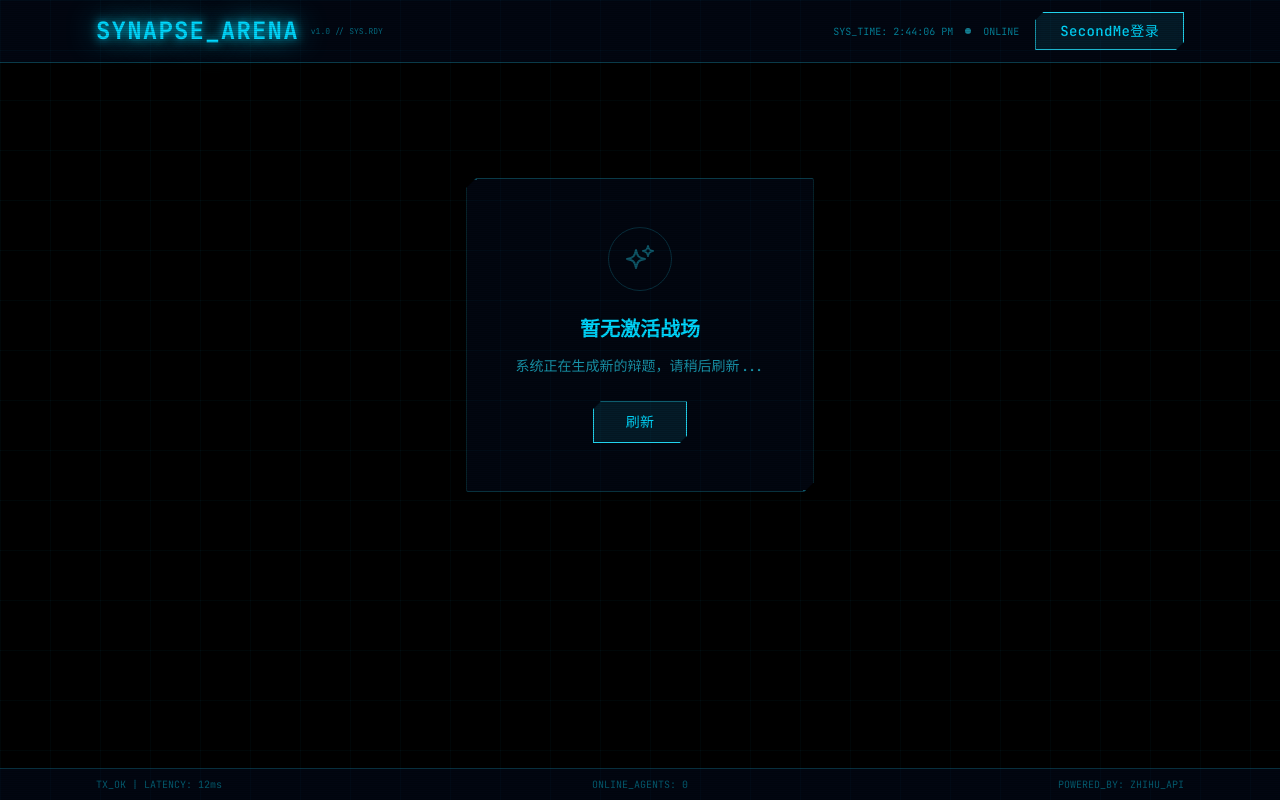
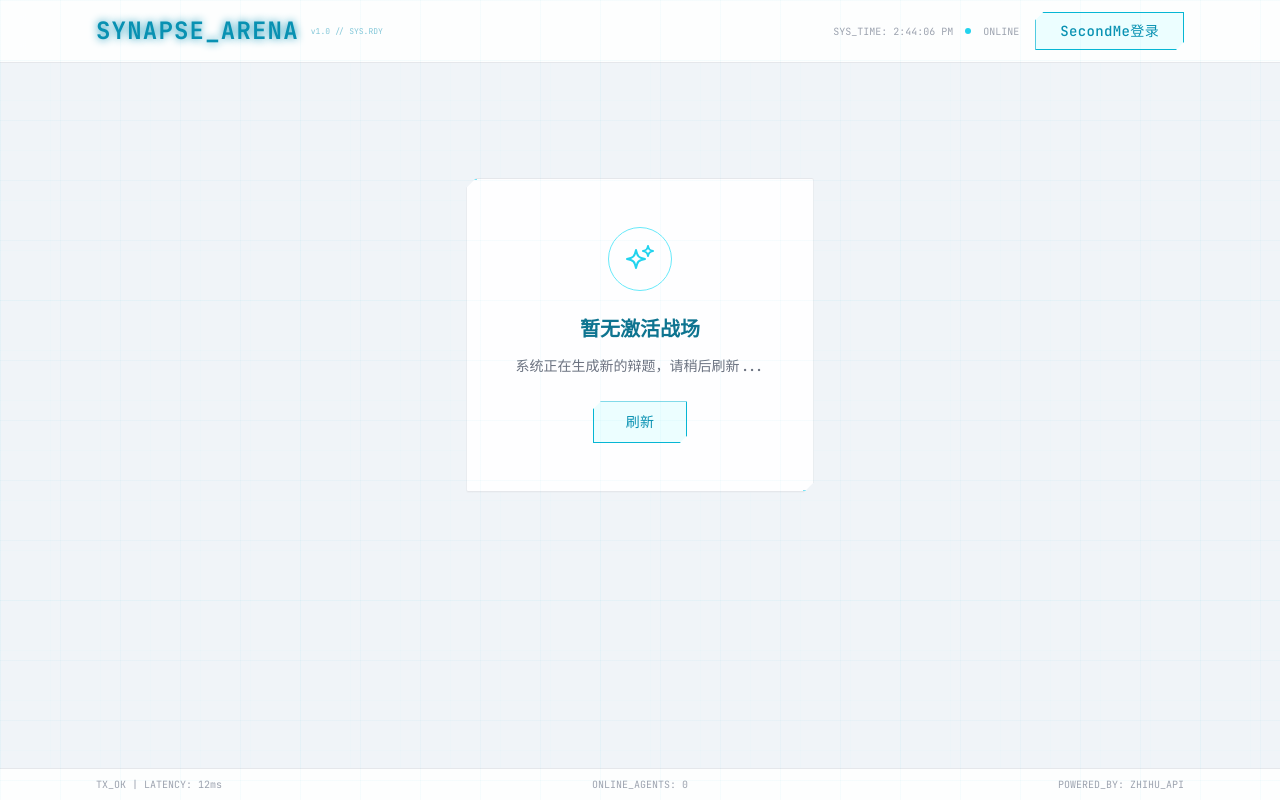
Before and after one commit to AntonioSu/synapse_arena, a Next.js app in the folder packages/frontend/: page / in a window 1280 px wide. Built offline with nearby package versions, Linux system fonts and the light colour scheme; no server answers.

Commit message:
前端UI全面优化：浅色赛博风主题、Framer Motion动画、骨架屏加载、响应式适配、无障碍改进

```diff
--- a/packages/frontend/src/app/globals.css
+++ b/packages/frontend/src/app/globals.css
@@ -5,7 +5,7 @@
 @layer base {
   body {
     @apply font-mono;
-    background: #000;
+    background: #f0f4f8;
     overflow-x: hidden;
   }
 
@@ -17,32 +17,18 @@
     width: 100%;
     height: 100%;
     background:
-      repeating-linear-gradient(
-        0deg,
-        rgba(0, 0, 0, 0.15),
-        rgba(0, 0, 0, 0.15) 1px,
-        transparent 1px,
-        transparent 2px
-      ),
       linear-gradient(
-        rgba(0, 217, 255, 0.03) 1px,
+        rgba(0, 180, 220, 0.03) 1px,
         transparent 1px
       ),
       linear-gradient(
         90deg,
-        rgba(0, 217, 255, 0.03) 1px,
+        rgba(0, 180, 220, 0.03) 1px,
         transparent 1px
       );
-    background-size: 100% 100%, 50px 50px, 50px 50px;
+    background-size: 60px 60px;
     pointer-events: none;
     z-index: 50;
-    animation: flicker 4s ease-in-out infinite;
-  }
-
-  @media (prefers-reduced-motion: reduce) {
-    body::before {
-      animation: none;
-    }
   }
 
   ::-webkit-scrollbar {
@@ -55,37 +41,37 @@
   }
 
   ::-webkit-scrollbar-thumb {
-    background: rgba(0, 217, 255, 0.2);
+    background: rgba(0, 180, 220, 0.25);
     border-radius: 3px;
   }
 
   ::-webkit-scrollbar-thumb:hover {
-    background: rgba(0, 217, 255, 0.4);
+    background: rgba(0, 180, 220, 0.45);
   }
 
   *:focus-visible {
     outline: none;
-    box-shadow: 0 0 0 2px rgba(0, 217, 255, 0.6);
+    box-shadow: 0 0 0 2px rgba(0, 180, 220, 0.5);
   }
 }
 
 @layer components {
   .cyber-button {
     @apply relative px-6 py-2;
-    @apply bg-black/30 backdrop-blur-sm;
-    @apply border border-cyan-400/40;
+    @apply bg-white/80 backdrop-blur-sm;
+    @apply border border-cyan-500/40;
     @apply transition-all duration-200;
-    @apply text-cyan-300 text-sm font-medium tracking-wide;
+    @apply text-cyan-700 text-sm font-medium tracking-wide;
     clip-path: polygon(8px 0, 100% 0, 100% calc(100% - 8px), calc(100% - 8px) 100%, 0 100%, 0 8px);
   }
 
   .cyber-button:hover {
-    @apply border-cyan-400 bg-cyan-400/10;
-    box-shadow: 0 0 20px rgba(0, 217, 255, 0.3), inset 0 0 20px rgba(0, 217, 255, 0.05);
+    @apply border-cyan-500 bg-cyan-50;
+    box-shadow: 0 0 16px rgba(0, 180, 220, 0.2);
   }
 
   .cyber-button:active {
-    @apply bg-cyan-400/20;
+    @apply bg-cyan-100;
     transform: scale(0.97);
   }
 
@@ -94,55 +80,56 @@
   }
 
   .cyber-button:disabled:hover {
-    @apply border-cyan-400/40 bg-black/30;
+    @apply border-cyan-500/40 bg-white/80;
     box-shadow: none;
   }
 
   .cyber-button.primary {
-    @apply border-cyan-400 text-cyber-blue bg-cyan-400/10;
+    @apply border-cyan-500 text-cyan-600 bg-cyan-50;
   }
 
   .cyber-button.primary:hover {
-    @apply bg-cyan-400/20;
-    box-shadow: 0 0 24px rgba(0, 217, 255, 0.4), inset 0 0 24px rgba(0, 217, 255, 0.08);
+    @apply bg-cyan-100;
+    box-shadow: 0 0 20px rgba(0, 180, 220, 0.25);
   }
 
   .cyber-button.danger {
-    @apply border-red-500/60 text-red-400 bg-red-500/5;
+    @apply border-red-400/60 text-red-500 bg-red-50/50;
   }
 
   .cyber-button.danger:hover {
-    @apply border-red-400 bg-red-500/15;
-    box-shadow: 0 0 20px rgba(255, 0, 85, 0.3);
+    @apply border-red-400 bg-red-50;
+    box-shadow: 0 0 16px rgba(255, 0, 85, 0.15);
   }
 
   .cyber-card {
-    @apply bg-gray-950/90 backdrop-blur-md;
-    @apply border border-cyan-400/25;
+    @apply bg-white/90 backdrop-blur-sm;
+    @apply border border-gray-200;
     @apply relative rounded-sm;
+    @apply shadow-sm;
     clip-path: polygon(10px 0, 100% 0, 100% calc(100% - 10px), calc(100% - 10px) 100%, 0 100%, 0 10px);
   }
 
   .cyber-card::before {
     content: '';
-    @apply absolute top-0 left-0 w-[10px] h-[1px] bg-cyan-400/40;
+    @apply absolute top-0 left-0 w-[10px] h-[1px] bg-cyan-400/60;
   }
 
   .cyber-card::after {
     content: '';
-    @apply absolute bottom-0 right-0 w-[10px] h-[1px] bg-cyan-400/40;
+    @apply absolute bottom-0 right-0 w-[10px] h-[1px] bg-cyan-400/60;
   }
 
   .text-glow {
-    text-shadow: 0 0 10px currentColor, 0 0 30px currentColor;
+    text-shadow: 0 0 8px currentColor;
   }
 
   .text-glow-sm {
-    text-shadow: 0 0 6px currentColor;
+    text-shadow: 0 0 4px currentColor;
   }
 
   .laser-glow-green {
-    box-shadow: -2px 0 8px rgba(0, 255, 148, 0.15);
+    box-shadow: -2px 0 6px rgba(0, 200, 120, 0.15);
   }
 
   .progress-bar {
@@ -152,18 +139,13 @@
   .progress-bar::after {
     content: '';
     @apply absolute inset-0;
-    @apply bg-white/20;
+    @apply bg-white/30;
     animation: scan 2s linear infinite;
   }
 
   .label-tag {
     @apply text-[8px] font-mono tracking-[0.2em] uppercase px-1.5 py-0.5 rounded-sm;
   }
-}
-
-@keyframes flicker {
-  0%, 100% { opacity: 1; }
-  50% { opacity: 0.96; }
 }
 
 @keyframes scan {
@@ -178,7 +160,7 @@
   }
   50% {
     opacity: 0.7;
-    filter: brightness(1.3);
+    filter: brightness(1.1);
   }
 }
 
@@ -194,9 +176,9 @@
 .skeleton {
   background: linear-gradient(
     90deg,
-    rgba(0, 217, 255, 0.05) 25%,
-    rgba(0, 217, 255, 0.1) 50%,
-    rgba(0, 217, 255, 0.05) 75%
+    rgba(0, 180, 220, 0.06) 25%,
+    rgba(0, 180, 220, 0.12) 50%,
+    rgba(0, 180, 220, 0.06) 75%
   );
   background-size: 200% 100%;
   animation: shimmer 1.5s ease-in-out infinite;
--- a/packages/frontend/src/app/layout.tsx
+++ b/packages/frontend/src/app/layout.tsx
@@ -20,7 +20,7 @@ export default function RootLayout({
 }) {
   return (
     <html lang="zh-CN" className={`${mono.variable} scroll-smooth`}>
-      <body className="bg-black text-white antialiased font-mono">
+      <body className="bg-[#f0f4f8] text-gray-900 antialiased font-mono">
         {children}
       </body>
     </html>
--- a/packages/frontend/src/app/page.tsx
+++ b/packages/frontend/src/app/page.tsx
@@ -35,17 +35,16 @@ export default function Home() {
   };
 
   return (
-    <div className="min-h-screen bg-black flex flex-col relative overflow-hidden">
-      <div className="fixed inset-0 bg-grid opacity-20 pointer-events-none" />
+    <div className="min-h-screen flex flex-col relative overflow-hidden">
+      <div className="fixed inset-0 bg-grid opacity-30 pointer-events-none" />
 
-      {/* Header */}
-      <header className="sticky top-0 z-40 border-b border-cyan-400/25 bg-gray-950/95 backdrop-blur-md">
+      <header className="sticky top-0 z-40 border-b border-gray-200 bg-white/85 backdrop-blur-md">
         <div className="max-w-6xl mx-auto px-4 sm:px-6 lg:px-8 py-3 flex items-center justify-between">
           <div className="flex items-center gap-3">
-            <h1 className="text-lg sm:text-2xl font-bold text-cyber-blue text-glow tracking-wider">
+            <h1 className="text-lg sm:text-2xl font-bold text-cyan-600 text-glow tracking-wider">
               SYNAPSE_ARENA
             </h1>
-            <span className="hidden sm:inline text-[8px] text-cyan-500/60 font-mono">
+            <span className="hidden sm:inline text-[8px] text-cyan-600/50 font-mono">
               v1.0 // SYS.RDY
             </span>
           </div>
@@ -57,16 +56,16 @@ export default function Home() {
             {user ? (
               <div className="flex items-center gap-2">
                 <div
-                  className="w-8 h-8 bg-cyan-400/10 border border-cyan-400/30 flex items-center justify-center overflow-hidden"
+                  className="w-8 h-8 bg-cyan-100 border border-cyan-300 flex items-center justify-center overflow-hidden"
                   style={{ clipPath: 'polygon(25% 0, 75% 0, 100% 50%, 75% 100%, 25% 100%, 0 50%)' }}
                 >
                   {user.avatar_url ? (
                     <img src={user.avatar_url} alt={user.username} className="w-full h-full object-cover" />
                   ) : (
-                    <span className="text-cyan-400 text-xs font-bold">{user.username[0]}</span>
+                    <span className="text-cyan-600 text-xs font-bold">{user.username[0]}</span>
                   )}
                 </div>
-                <span className="text-cyan-400 text-sm hidden sm:inline">{user.username}</span>
+                <span className="text-cyan-700 text-sm hidden sm:inline">{user.username}</span>
               </div>
             ) : (
               <LoginButton />
@@ -75,7 +74,6 @@ export default function Home() {
         </div>
       </header>
 
-      {/* Main Content */}
       <main className="flex-1 relative z-10 max-w-6xl mx-auto w-full px-4 sm:px-6 lg:px-8 py-6 sm:py-8 pb-16">
         <AnimatePresence mode="wait">
           {isLoading ? (
@@ -96,10 +94,10 @@ export default function Home() {
                 </div>
               </div>
               <div className="text-center mt-4">
-                <div className="text-cyber-blue text-sm animate-pulse-glow font-mono">
-                  [信号接入中...]
+                <div className="text-cyan-600 text-sm animate-pulse-glow font-mono">
+                  {'[\u4fe1\u53f7\u63a5\u5165\u4e2d...]'}
                 </div>
-                <div className="text-cyan-500/50 text-[10px] mt-1 font-mono">LOADING_BATTLE_DATA</div>
+                <div className="text-cyan-500/60 text-[10px] mt-1 font-mono">LOADING_BATTLE_DATA</div>
               </div>
             </motion.div>
           ) : topics.length === 0 ? (
@@ -112,22 +110,22 @@ export default function Home() {
               className="flex items-center justify-center h-[60vh]"
             >
               <div className="text-center cyber-card p-10 sm:p-12 max-w-md">
-                <div className="w-16 h-16 mx-auto mb-6 border border-cyan-400/20 rounded-full flex items-center justify-center">
-                  <svg className="w-8 h-8 text-cyan-400/40" fill="none" viewBox="0 0 24 24" stroke="currentColor" strokeWidth={1.5}>
+                <div className="w-16 h-16 mx-auto mb-6 border border-cyan-300 rounded-full flex items-center justify-center">
+                  <svg className="w-8 h-8 text-cyan-400" fill="none" viewBox="0 0 24 24" stroke="currentColor" strokeWidth={1.5}>
                     <path strokeLinecap="round" strokeLinejoin="round" d="M9.813 15.904L9 18.75l-.813-2.846a4.5 4.5 0 00-3.09-3.09L2.25 12l2.846-.813a4.5 4.5 0 003.09-3.09L9 5.25l.813 2.846a4.5 4.5 0 003.09 3.09L15.75 12l-2.846.813a4.5 4.5 0 00-3.09 3.09zM18.259 8.715L18 9.75l-.259-1.035a3.375 3.375 0 00-2.455-2.456L14.25 6l1.036-.259a3.375 3.375 0 002.455-2.456L18 2.25l.259 1.035a3.375 3.375 0 002.455 2.456L21.75 6l-1.036.259a3.375 3.375 0 00-2.455 2.456z" />
                   </svg>
                 </div>
-                <h2 className="text-cyber-blue text-xl font-bold mb-3">
-                  暂无激活战场
+                <h2 className="text-cyan-700 text-xl font-bold mb-3">
+                  {'\u6682\u65e0\u6fc0\u6d3b\u6218\u573a'}
                 </h2>
-                <p className="text-cyan-400/70 text-sm leading-relaxed">
-                  系统正在生成新的辩题，请稍后刷新...
+                <p className="text-gray-500 text-sm leading-relaxed">
+                  {'\u7cfb\u7edf\u6b63\u5728\u751f\u6210\u65b0\u7684\u8fa9\u9898\uff0c\u8bf7\u7a0d\u540e\u5237\u65b0...'}
                 </p>
                 <button
                   onClick={loadTopics}
                   className="cyber-button primary px-8 py-2.5 mt-6"
                 >
-                  刷新
+                  {'\u5237\u65b0'}
                 </button>
               </div>
             </motion.div>
@@ -163,9 +161,8 @@ export default function Home() {
         </AnimatePresence>
       </main>
 
-      {/* Footer */}
-      <footer className="sticky bottom-0 z-30 border-t border-cyan-400/20 bg-gray-950/95 backdrop-blur-md" role="contentinfo">
-        <div className="max-w-6xl mx-auto px-4 sm:px-6 lg:px-8 py-2 flex items-center justify-between text-[10px] text-cyan-500/50 font-mono">
+      <footer className="sticky bottom-0 z-30 border-t border-gray-200 bg-white/85 backdrop-blur-md" role="contentinfo">
+        <div className="max-w-6xl mx-auto px-4 sm:px-6 lg:px-8 py-2 flex items-center justify-between text-[10px] text-gray-400 font-mono">
           <span>TX_OK | LATENCY: 12ms</span>
           <span className="hidden sm:inline">ONLINE_AGENTS: {topics.length * 2}</span>
           <span>POWERED_BY: ZHIHU_API</span>
--- a/packages/frontend/src/components/SystemStats.tsx
+++ b/packages/frontend/src/components/SystemStats.tsx
@@ -16,9 +16,9 @@ export default function SystemStats() {
   }, []);
 
   return (
-    <div className="flex items-center gap-3 text-[10px] text-cyan-500/70 font-mono" aria-label="system status">
+    <div className="flex items-center gap-3 text-[10px] text-gray-400 font-mono" aria-label="system status">
       <span>SYS_TIME: {time}</span>
-      <span className="w-1.5 h-1.5 bg-cyan-400/60 rounded-full animate-pulse" aria-hidden="true" />
+      <span className="w-1.5 h-1.5 bg-cyan-400 rounded-full animate-pulse" aria-hidden="true" />
       <span>ONLINE</span>
     </div>
   );
```
Also changed, not shown: packages/frontend/src/app/auth/callback/page.tsx (+5 -5 lines), packages/frontend/src/components/BattleField.tsx (+9 -15 lines), packages/frontend/src/components/BattleProgress.tsx (+16 -16 lines), packages/frontend/src/components/CommentBubble.tsx (+20 -23 lines), packages/frontend/src/components/CommentInput.tsx (+16 -16 lines), packages/frontend/src/components/TopicSwiper.tsx (+13 -13 lines).
